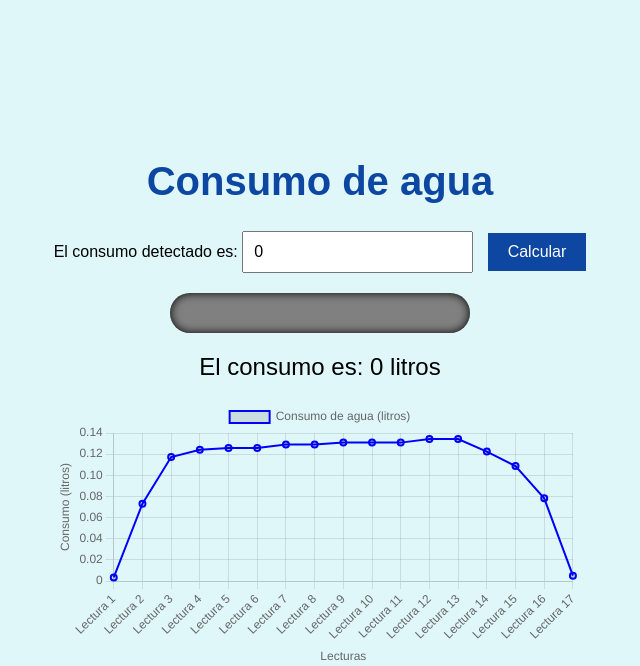
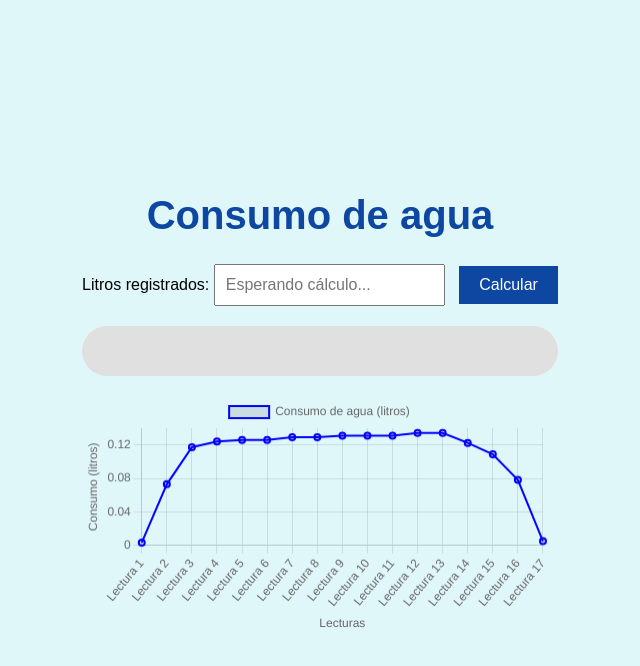
Before and after one commit to ElAmado13/upp_agua, a Flask app: page / in a window 1280 px wide. Shown: the top 666 px of the page, without its empty margins (320-960 px from the left). Run offline with Flask 3, Linux system fonts and the light colour scheme.

Commit message:
Grafica actualizada

```diff
--- a/static/css/styles.css
+++ b/static/css/styles.css
@@ -41,21 +41,31 @@
 
 /* Estilos para la tubería y el flujo de agua */
 .tuberia {
-    width: 300px;
-    height: 40px;
-    background-color: #808080;
-    border-radius: 20px;
+    width: 100%;
+    height: 50px;
+    background: #e0e0e0;
+    border-radius: 25px;
     overflow: hidden;
-    margin: 20px auto;
-    box-shadow: inset 0 0 10px #000;
+    position: relative;
+    margin: 20px 0;
 }
 
 .agua {
     height: 100%;
-    width: 0%;
-    background-color: #1e88e5;
-    border-radius: 20px;
-    transition: width 1s ease-out;
+    background: #4da6ff;
+    position: absolute;
+    transition: width 1s, background 0.5s;
+}
+
+.agua.desbordando {
+    background: red;
+    animation: overflow 1s infinite;
+}
+
+@keyframes overflow {
+    0% { transform: translateY(0); }
+    50% { transform: translateY(-5px); }
+    100% { transform: translateY(0); }
 }
 
 /* Estilos del texto del consumo */
--- a/static/script.js
+++ b/static/script.js
@@ -1,31 +1,20 @@
 document.addEventListener('DOMContentLoaded', function () {
-    const agua = document.querySelector('.agua');
-    const consumoTexto = document.getElementById('consumo');
+    const inputConsumo = document.getElementById('input-consumo');
+    const btnCalcular = document.getElementById('btn-calcular');
+    const barraAgua = document.getElementById('barra-agua');
     const luzVerde = document.getElementById('verde');
     const luzRoja = document.getElementById('roja');
-    const mensajeFuga = document.getElementById('mensaje-fuga');
-    const inputConsumo = document.getElementById('input-consumo');
-    const btnCalcular = document.getElementById('btn-calcular');
+    const datosPulsos = [2, 43, 69, 73, 74, 74, 76, 76, 77, 77, 77, 79, 79, 72, 64, 46, 3];
+    const ctx = document.getElementById('grafica-consumo').getContext('2d');
 
-    // Datos iniciales
-    const datosPulsos = [2, 43, 69, 73, 74, 74, 76, 76, 77, 77, 77, 79, 79, 72, 64, 46, 3];
-    const etiquetas = Array.from({ length: datosPulsos.length }, (_, i) => `Lectura ${i + 1}`);
-
-    // Fórmula para calcular litros
-    const calcularLitros = (pulsos) => 0.0017 * pulsos;
-
-    // Calcular el consumo total en litros
-    const consumoTotal = calcularLitros(datosPulsos.reduce((acc, val) => acc + val, 0));
-
-    // Configuración de la gráfica
-    const ctx = document.getElementById('grafica-consumo').getContext('2d');
+    // Inicializar gráfica
     const graficaConsumo = new Chart(ctx, {
         type: 'line',
         data: {
-            labels: etiquetas,
+            labels: Array.from({ length: datosPulsos.length }, (_, i) => `Lectura ${i + 1}`),
             datasets: [{
                 label: 'Consumo de agua (litros)',
-                data: datosPulsos.map(calcularLitros), // Convertir pulsos a litros
+                data: datosPulsos.map(p => p * 0.0017),
                 borderColor: 'blue',
                 borderWidth: 2,
                 fill: false,
@@ -57,31 +46,32 @@
         }
     });
 
-    // Actualización del botón Calcular
+    // Botón calcular
     btnCalcular.addEventListener('click', () => {
-        // Mostrar el consumo total en el campo de texto
-        inputConsumo.value = consumoTotal.toFixed(2); // Mostrar dos decimales
+        // Calcular litros totales con la fórmula: Litros = 1.70 * pulsos
+        const litrosTotales = datosPulsos.reduce((a, b) => a + b, 0) * 0.0017;
 
-        // Actualizar el ancho de la barra de agua
-        agua.style.width = `${(consumoTotal / 100) * 100}%`;
-        consumoTexto.textContent = consumoTotal.toFixed(2);
+        // Mostrar litros registrados
+        inputConsumo.value = litrosTotales.toFixed(2);
 
-        // Control del semáforo y mensaje de fuga
-        controlarSemaforo(consumoTotal);
+        // Actualizar barra de agua
+        const capacidadMaxima = 12;
+        const porcentaje = Math.min((litrosTotales / capacidadMaxima) * 100, 100);
+        barraAgua.style.width = `${porcentaje}%`;
+
+        if (litrosTotales > capacidadMaxima) {
+            barraAgua.classList.add('desbordando'); // Simula desbordamiento
+        } else {
+            barraAgua.classList.remove('desbordando');
+        }
+
+        // Control de semáforo
+        if (litrosTotales <= capacidadMaxima) {
+            luzVerde.style.display = 'block';
+            luzRoja.style.display = 'none';
+        } else {
+            luzVerde.style.display = 'none';
+            luzRoja.style.display = 'block';
+        }
     });
-
-    // Función para controlar el semáforo y mostrar mensaje de fuga
-    function controlarSemaforo(consumo) {
-        if (consumo < 12) {
-            // Luz verde para consumos menores a 12 litros
-            luzVerde.style.backgroundColor = 'green';
-            luzRoja.style.backgroundColor = 'grey';
-            mensajeFuga.style.display = 'none';
-        } else {
-            // Luz roja para consumos mayores o iguales a 12 litros
-            luzVerde.style.backgroundColor = 'grey';
-            luzRoja.style.backgroundColor = 'red';
-            mensajeFuga.style.display = 'block';
-        }
-    }
 });
--- a/templates/index.html
+++ b/templates/index.html
@@ -11,28 +11,22 @@
     <div class="container">
         <h1>Consumo de agua</h1>
 
-<!-- Cambiar el texto de la etiqueta -->
-    <div class="entrada-usuario">
-        <label for="input-consumo">El consumo detectado es:</label>
-        <input type="text" id="input-consumo" name="consumo" value="0" readonly> <!-- Campo solo lectura -->
-        <button id="btn-calcular" type="button">Calcular</button>
-    </div>
+        <!-- Entrada para el usuario -->
+        <div class="entrada-usuario">
+            <label for="input-consumo">Litros registrados:</label>
+            <input type="number" id="input-consumo" name="consumo" placeholder="Esperando cálculo..." readonly>
+            <button id="btn-calcular" type="button">Calcular</button>
+        </div>
 
         <!-- Barra de agua -->
         <div class="tuberia">
-            <div class="agua"></div>
+            <div class="agua" id="barra-agua"></div>
         </div>
-
-        <!-- Texto de consumo -->
-        <p class="texto-consumo">El consumo es: <span id="consumo">0</span> litros</p>
-
-        <!-- Texto de fuga -->
-        <p class="mensaje-fuga" id="mensaje-fuga" style="display: none;">¡Posible fuga detectada!</p>
 
         <!-- Semáforo -->
         <div class="semaforo">
-            <div class="luz verde" id="verde" style="display: none;">Luz verde</div>
-            <div class="luz roja" id="roja" style="display: none;">Luz roja</div>
+            <div class="luz verde" id="verde" style="display: none;">Consumo adecuado</div>
+            <div class="luz roja" id="roja" style="display: none;">¡Alerta deteccion de Fuga!</div>
         </div>
 
         <!-- Lienzo para la gráfica -->
```
